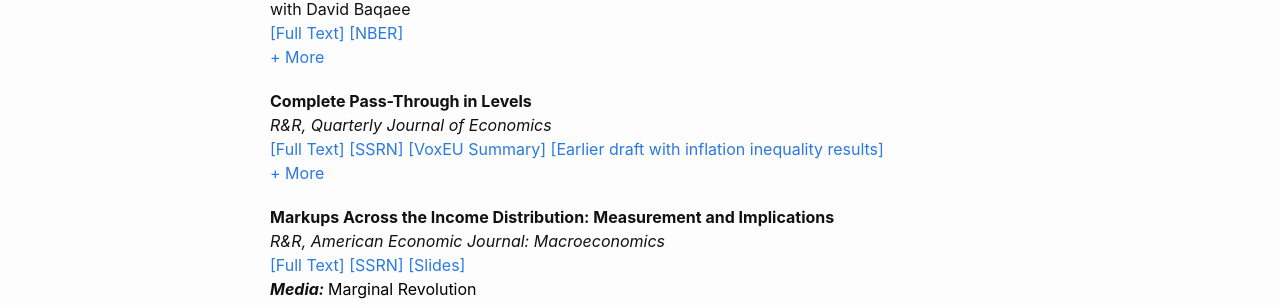
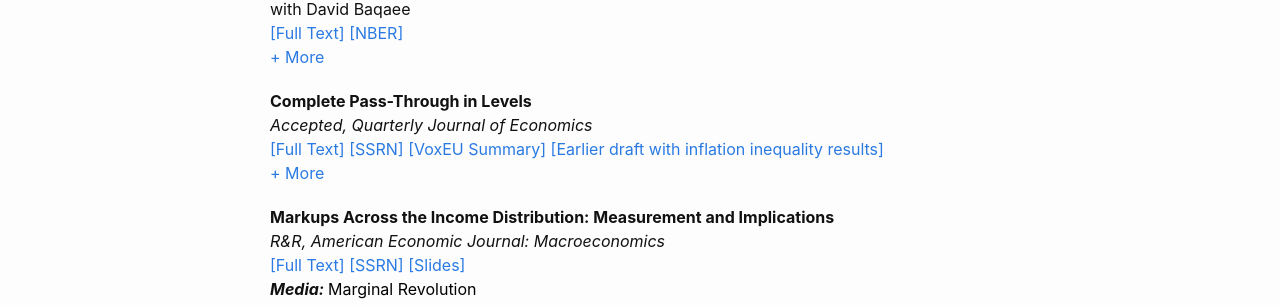
Before and after one commit to kunalsangani/kunalsangani.github.io, a Jekyll site: the page built from research.markdown, in a window 1280 px wide and 900 px high. Shown: the part 382-687 px from the top of the window. Built offline with Jekyll 4.4.1, drawn with Linux system fonts in a browser that asks for light colours; nearby versions of some CDN libraries.

Commit message:
Updated CV

```diff
--- a/_data/research.yml
+++ b/_data/research.yml
@@ -55,7 +55,7 @@
 
     - passthrough:
       title: Complete Pass-Through in Levels
-      status: R&R, Quarterly Journal of Economics
+      status: Accepted, Quarterly Journal of Economics
       links:
         - paper:
           name: Full Text
```
Also changed, not shown: 5 other files.
